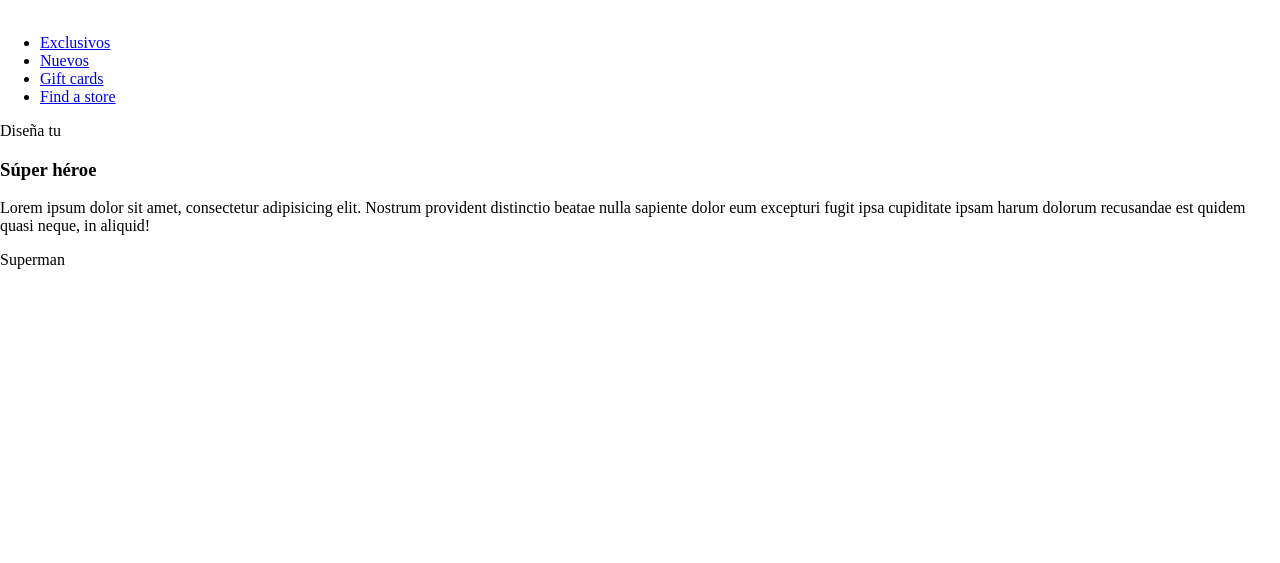
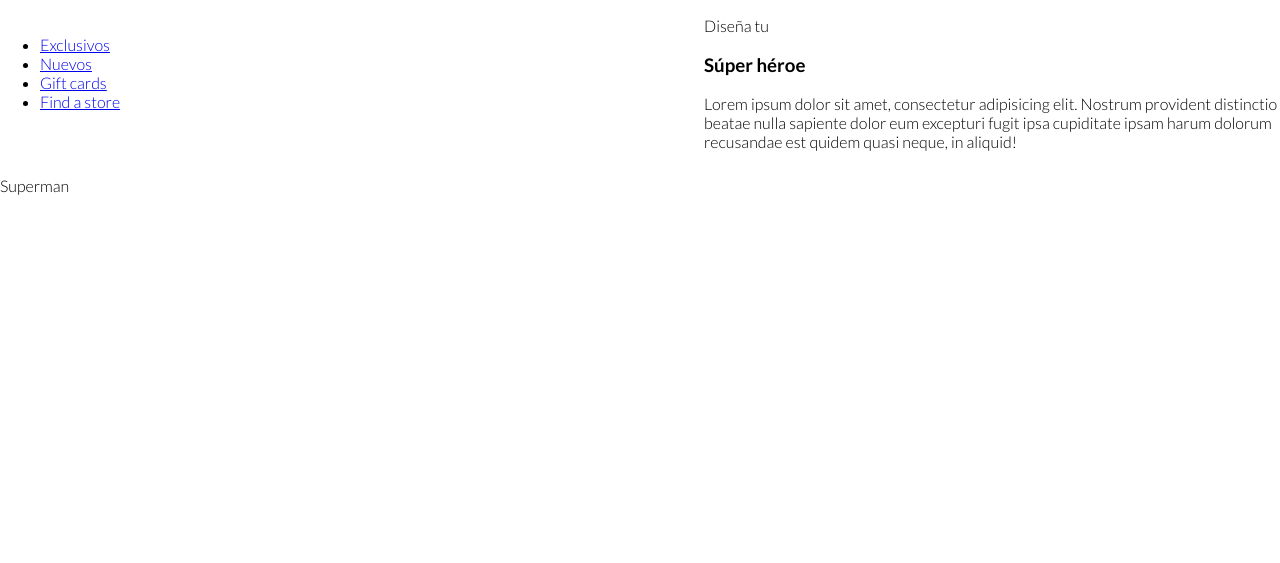
Before and after one commit to euss99/Maquetacion-y-Animacion_SuperHeroeLego, a website: page index.html in a window 1280 px wide. Drawn offline with Linux system fonts and the light colour scheme.

Commit message:
Creando el layout con CSS Grid del container

```diff
--- a/index.html
+++ b/index.html
@@ -4,6 +4,8 @@
     <meta charset="UTF-8">
     <meta http-equiv="X-UA-Compatible" content="IE=edge">
     <meta name="viewport" content="width=device-width, initial-scale=1.0">
+    <link rel="preconnect" href="https://fonts.gstatic.com">
+    <link href="https://fonts.googleapis.com/css2?family=Lato:wght@100;300;700&display=swap" rel="stylesheet">
     <link rel="stylesheet" href="./styles/style.css">
     <title>Document</title>
 </head>
--- a/styles/style.css
+++ b/styles/style.css
@@ -1,5 +1,12 @@
 /* General */
+:root {
+    --yellow: #ffd602;
+    --red: #d5040a;
+    --blue: #036cb6;
+}
+
 body {
+    font-family: 'Lato', sans-serif;
     height: 100vh;
     margin: 0;
     overflow: hidden; /* Hace que lo que está dentro del body no se sobresalga. */
@@ -8,12 +15,25 @@ body {
 .page {
     position: relative;
     height: 100vh;
+    width: 100%;
 }
 
 /* Main Content */
 .container {
     position: absolute;
     z-index: 1;
+
+    display: grid;
+    grid-template-columns: 55% 45%;
+    grid-template-rows: 20% 50% 30%;
+    grid-template-areas:
+        "nav     aside"
+        "section aside"
+        "footer  aside"
+    ;
+
+    height: 100%;
+    width: 100%;
 }
 
 /* Loader */
```
